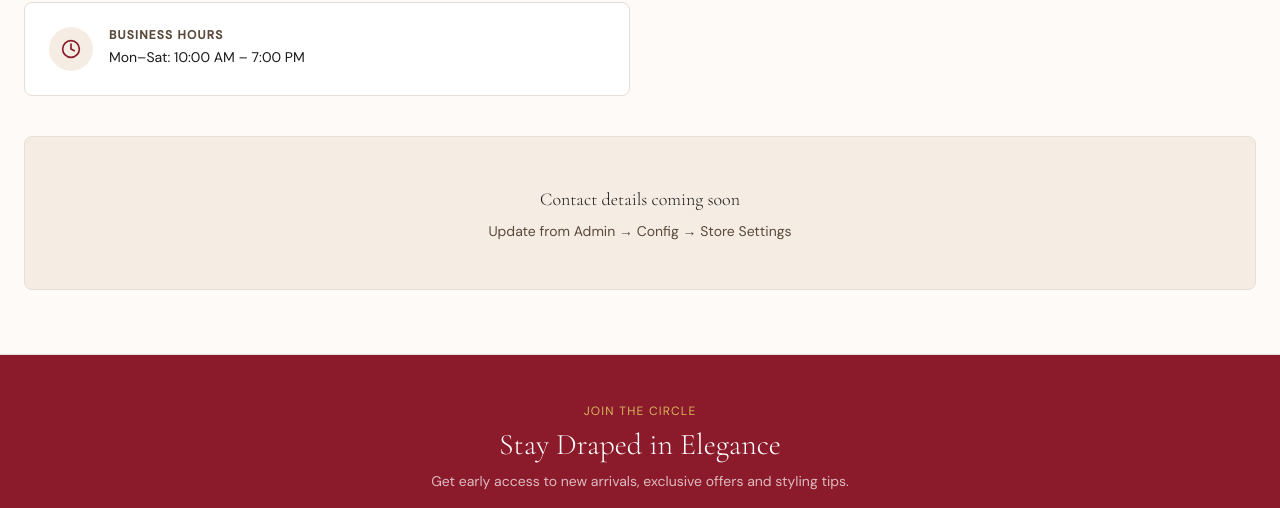
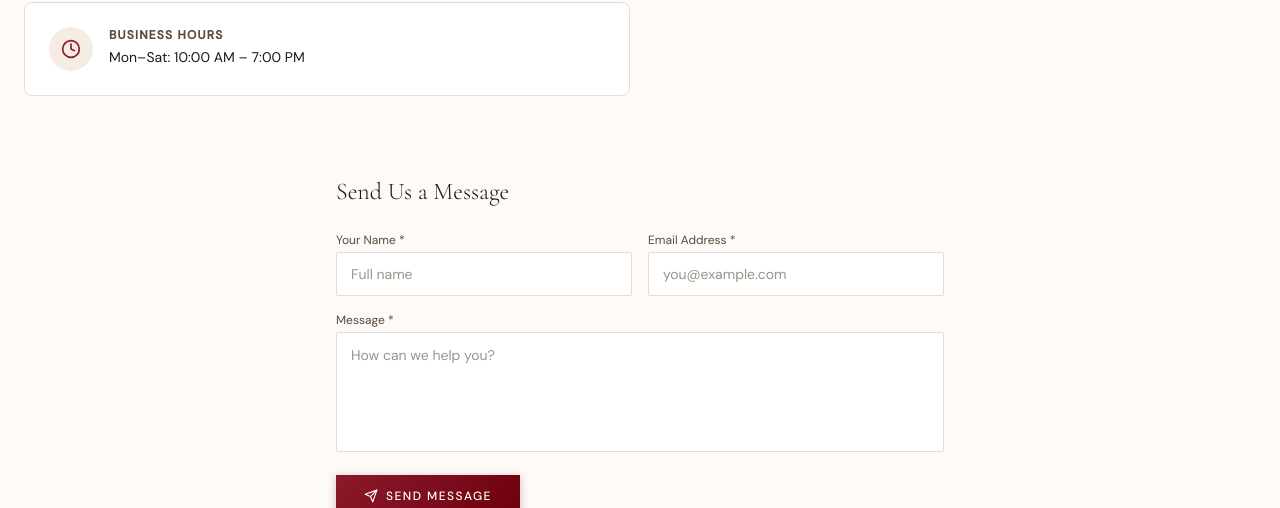
Before and after one commit to sujay1816/skss-storefront, a Next.js app: page /contact in a window 1280 px wide. Shown: the part 292-800 px from the top of the page. Built offline with nearby package versions, Linux system fonts and the light colour scheme; no server answers; the database is empty.

Commit message:
UX Fixes

```diff
--- a/app/contact/ContactClient.tsx
+++ b/app/contact/ContactClient.tsx
@@ -1,6 +1,9 @@
 'use client'
+import { useState } from 'react'
 import { motion } from 'framer-motion'
-import { Phone, Mail, MapPin, Clock, MessageCircle } from 'lucide-react'
+import { Phone, Mail, MapPin, Clock, MessageCircle, Send, CheckCircle } from 'lucide-react'
+import { createClient } from '@/lib/supabase/client'
+import toast from 'react-hot-toast'
 
 export default function ContactClient({ cfg }: { cfg: Record<string, string> }) {
   const phone = cfg.whatsapp_number && cfg.whatsapp_number !== '+919999999999' ? cfg.whatsapp_number : ''
@@ -8,6 +11,37 @@ export default function ContactClient({ cfg }: { cfg: Record<string, string> })
   const address = cfg.business_address || ''
   const hours = cfg.contact_hours || 'Mon–Sat: 10:00 AM – 7:00 PM'
   const mapUrl = cfg.contact_map_url || ''
+
+  const [formName, setFormName] = useState('')
+  const [formEmail, setFormEmail] = useState('')
+  const [formMessage, setFormMessage] = useState('')
+  const [formSending, setFormSending] = useState(false)
+  const [formSent, setFormSent] = useState(false)
+
+  const handleSubmit = async (e: React.FormEvent) => {
+    e.preventDefault()
+    if (!formName.trim() || !formEmail.trim() || !formMessage.trim()) return
+    setFormSending(true)
+    try {
+      const supabase = createClient()
+      await supabase.from('contact_messages').insert({
+        name: formName.trim(),
+        email: formEmail.trim(),
+        message: formMessage.trim(),
+        created_at: new Date().toISOString(),
+      })
+      await fetch('/api/send-email', {
+        method: 'POST',
+        headers: { 'Content-Type': 'application/json' },
+        body: JSON.stringify({ type: 'contact_message', name: formName.trim(), email: formEmail.trim(), message: formMessage.trim() }),
+      }).catch(() => {})
+      setFormSent(true)
+    } catch {
+      toast.success("Message sent! We'll get back to you soon.")
+      setFormName(''); setFormEmail(''); setFormMessage('')
+    }
+    setFormSending(false)
+  }
 
   const contacts = [
     phone && { icon: <MessageCircle size={20} />, label: 'WhatsApp', value: phone, href: `https://wa.me/${phone.replace(/\D/g, '')}` },
@@ -28,22 +62,17 @@ export default function ContactClient({ cfg }: { cfg: Record<string, string> })
           </p>
         </div>
 
-        <div className="grid grid-cols-1 md:grid-cols-2 gap-5 mb-10">
+        <div className="grid grid-cols-1 md:grid-cols-2 gap-5 mb-12">
           {contacts.map((c: any, i) => (
-            <motion.div key={i} initial={{ opacity: 0, y: 20 }} animate={{ opacity: 1, y: 0 }}
-              transition={{ delay: i * 0.1 }}
-              className="p-6 rounded-lg border flex items-start gap-4"
-              style={{ borderColor: 'var(--border)', background: 'white' }}>
-              <div className="w-11 h-11 rounded-full flex items-center justify-center flex-shrink-0"
-                style={{ background: 'var(--cream)', color: 'var(--crimson)' }}>
+            <motion.div key={i} initial={{ opacity: 0, y: 20 }} animate={{ opacity: 1, y: 0 }} transition={{ delay: i * 0.1 }}
+              className="p-6 rounded-lg border flex items-start gap-4" style={{ borderColor: 'var(--border)', background: 'white' }}>
+              <div className="w-11 h-11 rounded-full flex items-center justify-center flex-shrink-0" style={{ background: 'var(--cream)', color: 'var(--crimson)' }}>
                 {c.icon}
               </div>
               <div>
                 <p className="text-xs font-semibold tracking-widest uppercase mb-1" style={{ color: 'var(--text-secondary)' }}>{c.label}</p>
                 {c.href && c.href !== '#' ? (
-                  <a href={c.href} target={c.href.startsWith('http') ? '_blank' : '_self'} rel="noopener noreferrer"
-                    className="text-sm font-medium transition-colors"
-                    style={{ color: 'var(--crimson)' }}>
+                  <a href={c.href} target={c.href.startsWith('http') ? '_blank' : '_self'} rel="noopener noreferrer" className="text-sm font-medium transition-colors" style={{ color: 'var(--crimson)' }}>
                     {c.value}
                   </a>
                 ) : (
@@ -54,8 +83,45 @@ export default function ContactClient({ cfg }: { cfg: Record<string, string> })
           ))}
         </div>
 
+        <motion.div initial={{ opacity: 0, y: 20 }} animate={{ opacity: 1, y: 0 }} transition={{ delay: 0.3 }}
+          className="card p-8 max-w-2xl mx-auto">
+          <h2 className="text-2xl font-light mb-6" style={{ fontFamily: 'var(--font-heading)', color: 'var(--text-primary)' }}>Send Us a Message</h2>
+          {formSent ? (
+            <div className="text-center py-8">
+              <CheckCircle size={48} className="mx-auto mb-4" style={{ color: '#16A34A' }} />
+              <p className="text-lg font-light mb-2" style={{ fontFamily: 'var(--font-heading)' }}>Message Sent!</p>
+              <p className="text-sm mb-6" style={{ color: 'var(--text-secondary)' }}>We'll get back to you within 24 hours.</p>
+              <button onClick={() => { setFormSent(false); setFormName(''); setFormEmail(''); setFormMessage('') }} className="btn-outline text-xs">Send Another Message</button>
+            </div>
+          ) : (
+            <form onSubmit={handleSubmit} className="space-y-4">
+              <div className="grid grid-cols-1 sm:grid-cols-2 gap-4">
+                <div>
+                  <label className="text-xs mb-1 block" style={{ color: 'var(--text-secondary)' }}>Your Name *</label>
+                  <input className="input-base" value={formName} onChange={e => setFormName(e.target.value)} placeholder="Full name" required disabled={formSending} />
+                </div>
+                <div>
+                  <label className="text-xs mb-1 block" style={{ color: 'var(--text-secondary)' }}>Email Address *</label>
+                  <input type="email" className="input-base" value={formEmail} onChange={e => setFormEmail(e.target.value)} placeholder="you@example.com" required disabled={formSending} />
+                </div>
+              </div>
+              <div>
+                <label className="text-xs mb-1 block" style={{ color: 'var(--text-secondary)' }}>Message *</label>
+                <textarea className="input-base" value={formMessage} onChange={e => setFormMessage(e.target.value)} placeholder="How can we help you?" required disabled={formSending} style={{ height: 120, padding: '12px 14px', resize: 'none' }} />
+              </div>
+              <button type="submit" disabled={formSending || !formName.trim() || !formEmail.trim() || !formMessage.trim()} className="btn-primary" style={{ opacity: formSending ? 0.7 : 1 }}>
+                {formSending ? (
+                  <><span className="inline-block w-3 h-3 border border-white border-t-transparent rounded-full animate-spin" />Sending...</>
+                ) : (
+                  <><Send size={14} /> Send Message</>
+                )}
+              </button>
+            </form>
+          )}
+        </motion.div>
+
         {(!phone && !email && !address) && (
-          <div className="text-center py-12 rounded-lg border" style={{ borderColor: 'var(--border)', background: 'var(--cream)' }}>
+          <div className="text-center py-12 rounded-lg border mt-8" style={{ borderColor: 'var(--border)', background: 'var(--cream)' }}>
             <p className="text-lg font-light mb-2" style={{ fontFamily: 'var(--font-heading)', color: 'var(--text-primary)' }}>Contact details coming soon</p>
             <p className="text-sm" style={{ color: 'var(--text-secondary)' }}>Update from Admin → Config → Store Settings</p>
           </div>
--- a/app/globals.css
+++ b/app/globals.css
@@ -269,12 +269,19 @@ h1,h2,h3,h4,h5,h6 { font-family: var(--font-heading); }
   display: flex;
   align-items: center;
   justify-content: center;
+  /* FIX: enable native pinch-to-zoom on mobile inside lightbox */
+  touch-action: manipulation;
+  overflow: hidden;
 }
 .lightbox-img {
   max-width: 90vw;
   max-height: 90vh;
   object-fit: contain;
   cursor: zoom-out;
+  /* FIX: allow browser's native pinch-zoom on the image */
+  touch-action: pinch-zoom;
+  user-select: none;
+  -webkit-user-select: none;
 }
 .lightbox-close {
   position: absolute;
@@ -287,6 +294,8 @@ h1,h2,h3,h4,h5,h6 { font-family: var(--font-heading); }
   display: flex; align-items: center; justify-content: center;
   cursor: pointer;
   transition: background 0.2s;
+  /* ensure close button stays above pinch layer */
+  z-index: 10;
 }
 .lightbox-close:hover { background: rgba(255,255,255,0.2); }
 .lightbox-nav {
@@ -300,10 +309,21 @@ h1,h2,h3,h4,h5,h6 { font-family: var(--font-heading); }
   display: flex; align-items: center; justify-content: center;
   cursor: pointer;
   transition: background 0.2s;
+  z-index: 10;
 }
 .lightbox-nav:hover { background: rgba(255,255,255,0.2); }
 .lightbox-nav.prev { left: 20px; }
 .lightbox-nav.next { right: 20px; }
+/* Mobile: hide nav arrows (swipe instead), show pinch hint */
+@media (max-width: 768px) {
+  .lightbox-nav { display: none; }
+  .lightbox-img {
+    max-width: 100vw;
+    max-height: 85vh;
+    /* crucial: lets the image itself be pinched on iOS/Android */
+    touch-action: pinch-zoom pan-x pan-y;
+  }
+}
 
 /* ── PRICE SLIDER (#2) ── */
 .price-slider {
--- a/app/wishlist/page.tsx
+++ b/app/wishlist/page.tsx
@@ -30,7 +30,23 @@ export default function WishlistPage() {
     load()
   }, [ids])
 
-  if (loading) return <div className="page-container py-20 text-center text-sm" style={{ color: 'var(--text-secondary)' }}>Loading...</div>
+  if (loading) return (
+    <div className="page-container py-8 animate-fadeIn">
+      <h1 className="section-heading mb-8">My Wishlist</h1>
+      <div className="grid grid-cols-2 md:grid-cols-4 gap-4">
+        {Array.from({ length: 4 }).map((_, i) => (
+          <div key={i} className="bg-white overflow-hidden" style={{ border: '1px solid var(--border)', borderRadius: 4 }}>
+            <div className="skeleton" style={{ aspectRatio: '3/4' }} />
+            <div className="p-3 space-y-2">
+              <div className="skeleton h-3 w-1/2 rounded" />
+              <div className="skeleton h-4 w-4/5 rounded" />
+              <div className="skeleton h-4 w-1/3 rounded" />
+            </div>
+          </div>
+        ))}
+      </div>
+    </div>
+  )
 
   return (
     <div className="page-container py-8 animate-fadeIn">
--- a/components/product/ProductCard.tsx
+++ b/components/product/ProductCard.tsx
@@ -30,6 +30,7 @@ const Price = ({ amount, className = '', style = {} }: { amount: number; classNa
 
 export default function ProductCard({ product, userId }: { product: Product; userId?: string }) {
   const [imgError, setImgError] = useState(false)
+  const [imgLoaded, setImgLoaded] = useState(false)
   const [isHovered, setIsHovered] = useState(false)
   const [wishlistLoading, setWishlistLoading] = useState(false)
   // #1 — selected variant for swatch interaction
@@ -115,15 +116,20 @@ export default function ProductCard({ product, userId }: { product: Product; use
               animate={{ scale: isHovered ? 1.06 : 1 }}
               transition={{ duration: 0.6, ease: 'easeOut' }}>
               {primaryImage && !imgError ? (
+                <>
+                  {/* Loading skeleton shown until image loads */}
+                  {!imgLoaded && <div className="absolute inset-0 skeleton" />}
                   <Image
                     src={primaryImage.url}
                     alt={primaryImage.altText || product.name}
                     fill
                     className="object-cover"
                     onError={() => setImgError(true)}
-                  // #6 — priority on first 4 items for LCP
+                    onLoad={() => setImgLoaded(true)}
+                    style={{ opacity: imgLoaded ? 1 : 0, transition: 'opacity 0.3s ease' }}
                     sizes="(max-width: 768px) 50vw, 25vw"
                   />
+                </>
               ) : (
                 <div className="w-full h-full flex flex-col items-center justify-center gap-3"
                   style={{ background: 'linear-gradient(135deg, var(--cream) 0%, var(--cream-dark) 100%)' }}>
```
Also changed, not shown: app/product/[slug]/ProductDetailClient.tsx (+62 -2 lines), 1 other file (tests, documents, lock files or other folders). Lines whose indentation alone changed are shown as unchanged.
